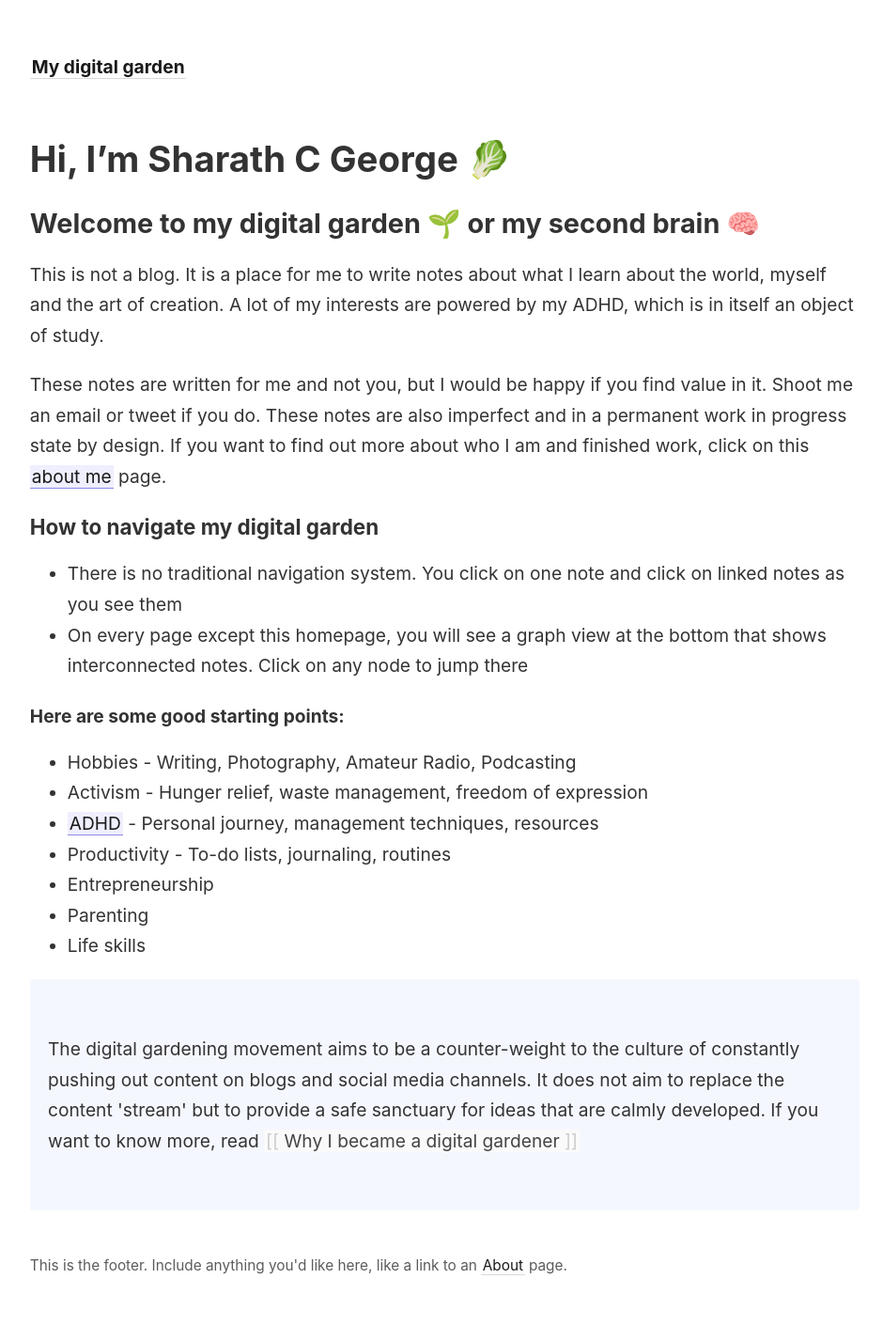
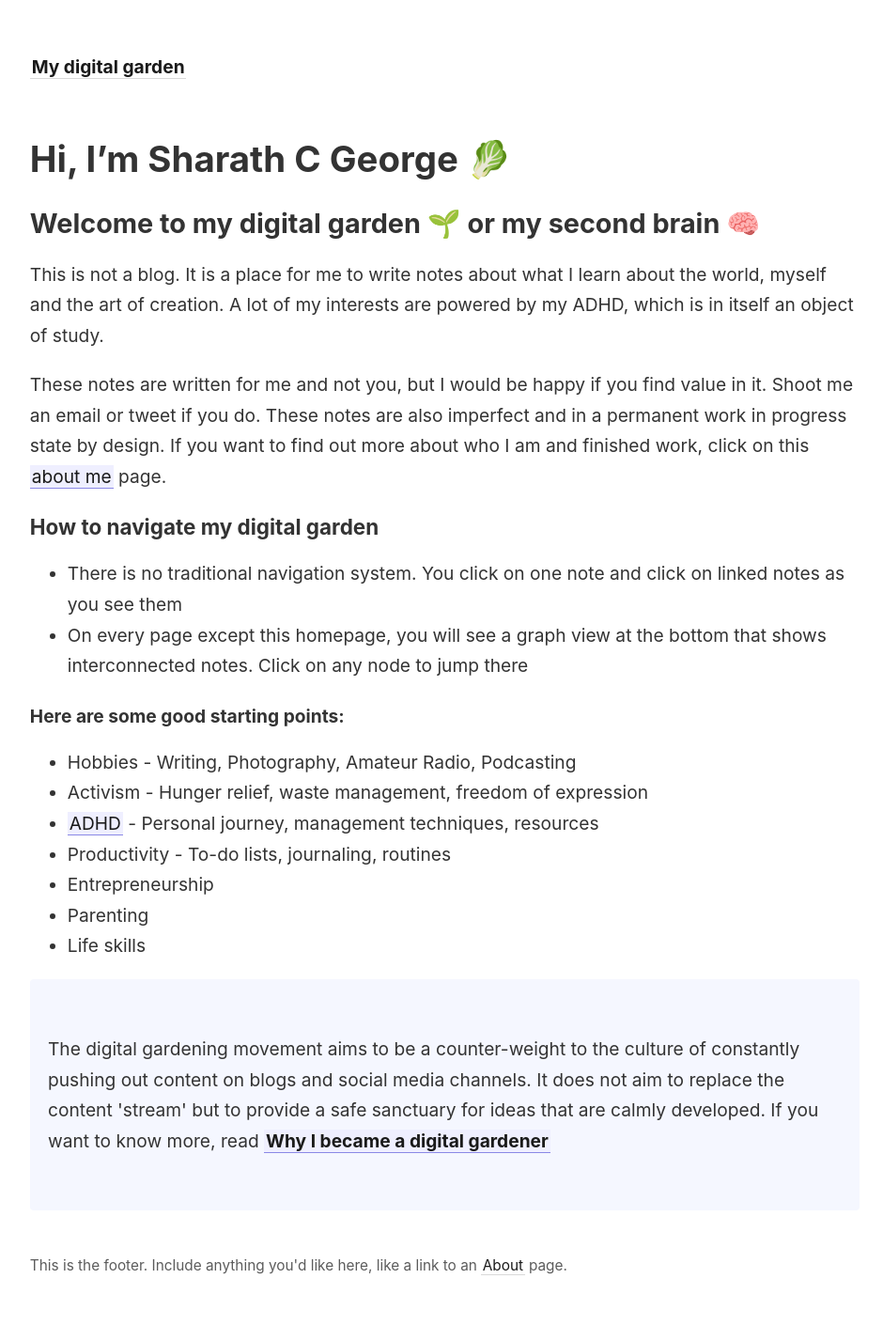
Before and after one commit to sharathcgeorge/digitalgarden, a Jekyll site: the page built from _pages/index.md, in a window 1280 px wide. Shown: the whole page at 94% size, without its empty margins (45-985 px from the left). Built offline with Jekyll 4.4.1, drawn with Linux system fonts in a browser that asks for light colours.

Commit message:
updated home page

```diff
--- a/_pages/index.md
+++ b/_pages/index.md
@@ -29,7 +29,7 @@
 - Life skills
 
 <p style="padding: 3em 1em; background: #f5f7ff; border-radius: 4px;">
-The digital gardening movement aims to be a counter-weight to the culture of constantly pushing out content on blogs and social media channels. It does not aim to replace the content 'stream' but to provide a safe sanctuary for ideas that are calmly developed. If you want to know more, read [[ Why I became a digital gardener]]
+The digital gardening movement aims to be a counter-weight to the culture of constantly pushing out content on blogs and social media channels. It does not aim to replace the content 'stream' but to provide a safe sanctuary for ideas that are calmly developed. If you want to know more, read <span style="font-weight: bold"><a class="internal-link" href="/Why-I-became-a-digital-gardener">Why I became a digital gardener</a></span>
 </p>
 
 <style>
```
Also changed, not shown: 1 other file.
